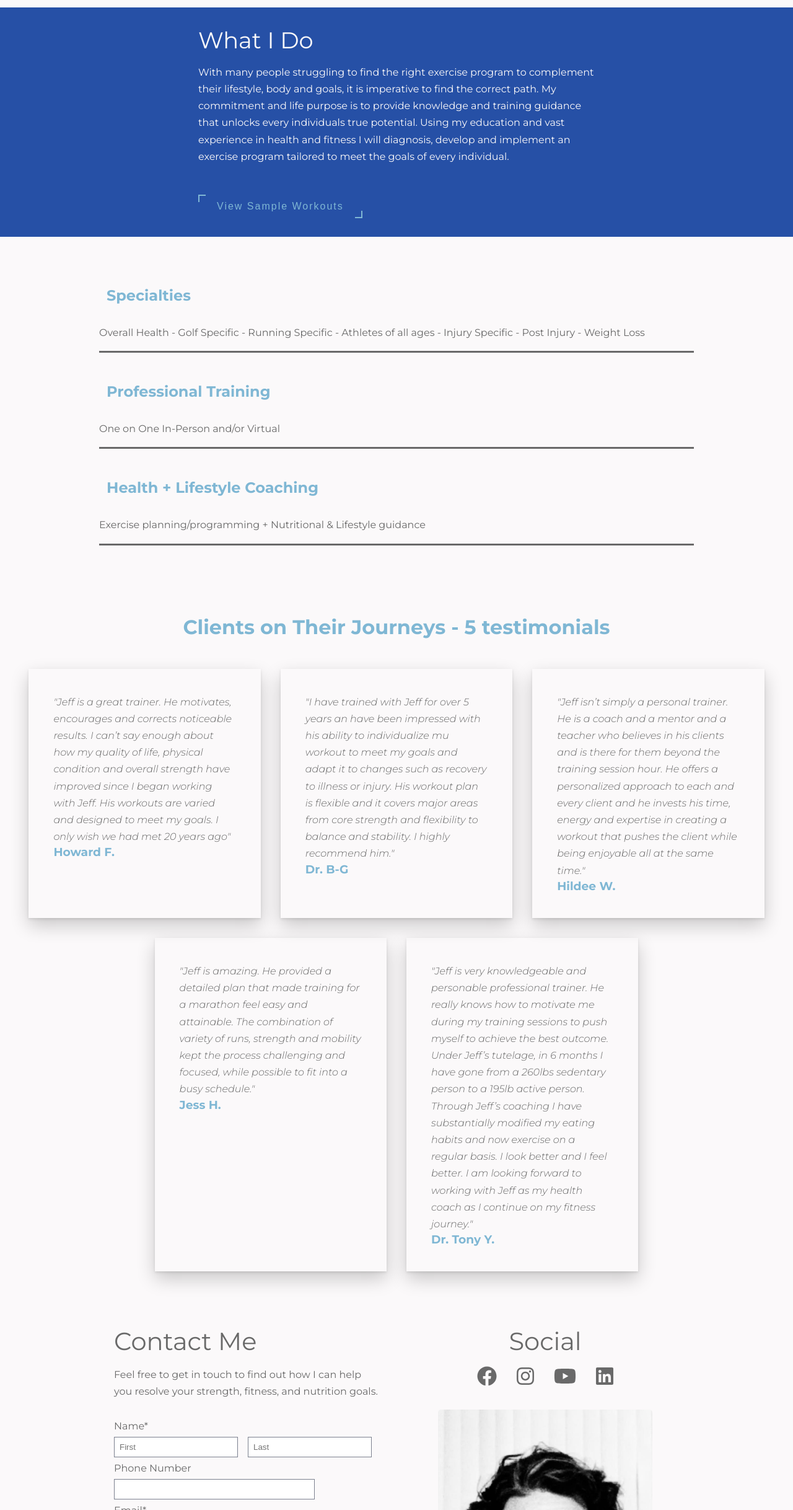
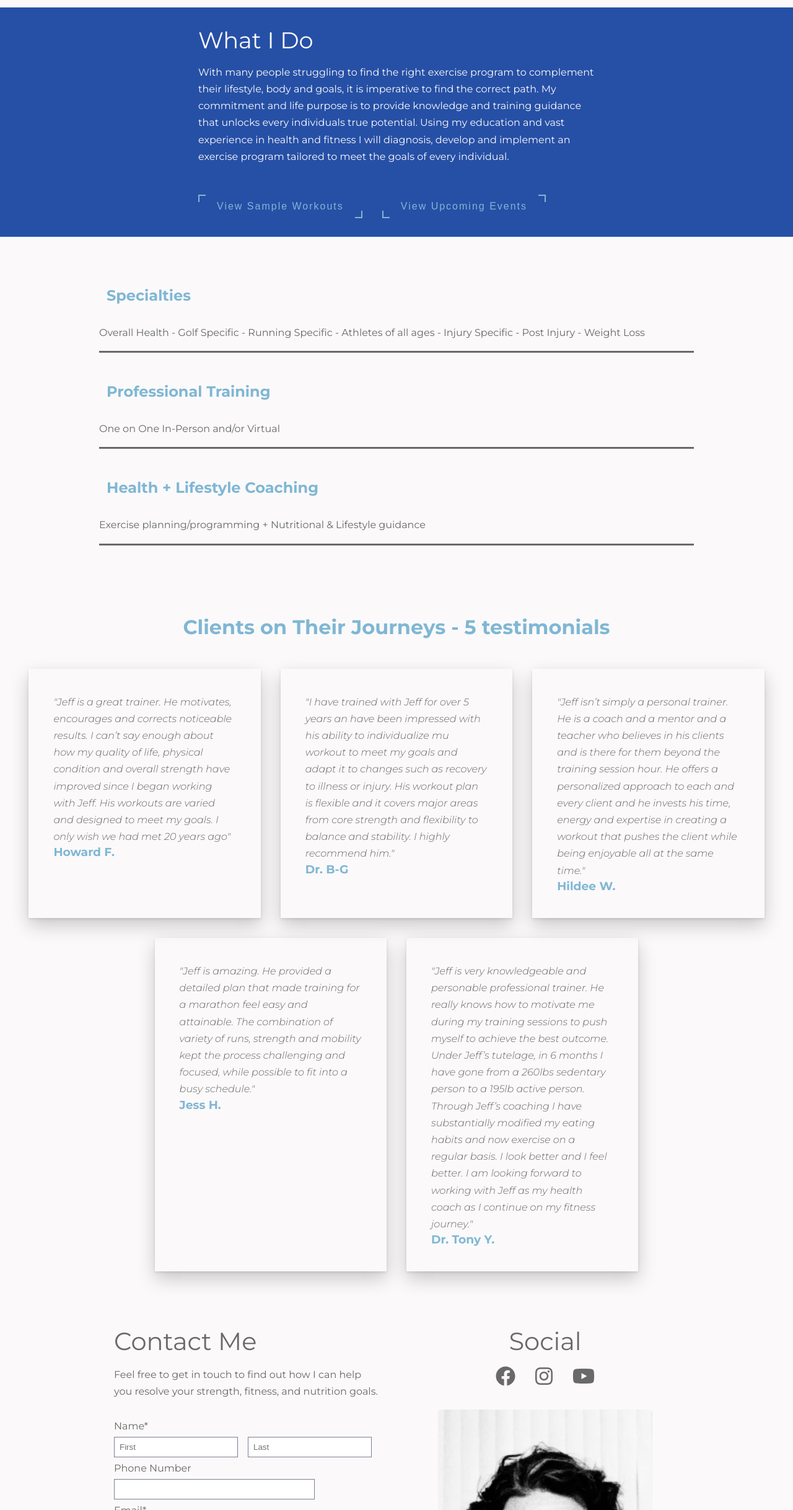
Before and after one commit to rabienasser/The-Y-Factor, a React (Create React App) app in the folder the-y-factor/: page / in a window 1280 px wide. Shown: the part 1556-3992 px from the top of the page at 62% size. Built offline with nearby package versions, Linux system fonts and the light colour scheme.

Commit message:
added pdf

```diff
--- a/the-y-factor/src/components/ContactForm/ContactForm.jsx
+++ b/the-y-factor/src/components/ContactForm/ContactForm.jsx
@@ -1,4 +1,4 @@
-import React, { useState, useEffect } from "react";
+import React, { useState } from "react";
 import emailjs from "emailjs-com";
 import { Button } from "../../styles";
 import { StyledForm, Section, Name } from "./ContactForm.style";
@@ -47,14 +47,9 @@ const ContactForm = () => {
       e.preventDefault();
 
       if (formValid(error, first, email, message)) {
-         // CHANGE TO JEFF'S
-         // const serviceId = "service_w4vrero";
-         // const templateId = "template_vs3b8ao";
-         // const userId = "user_qCUT3nvHFrnaW2xXo6dib";
-
-         const serviceId = "service_nqexvun";
-         const templateId = "template_awi0uin";
-         const userId = "user_hxm9LVmlOrq85ProZYEwO";
+         const serviceId = "service_w4vrero";
+         const templateId = "template_vs3b8ao";
+         const userId = "user_qCUT3nvHFrnaW2xXo6dib";
          const templateParams = {
             first,
             last,
@@ -177,9 +172,7 @@ const ContactForm = () => {
             Submit
          </Button>
          {emailSent && !generalError && (
-            <span>
-               Thank you for your message, I will be in touch in no time!
-            </span>
+            <span>Thank you for your message, I will be in touch soon!</span>
          )}
          {generalError && (
             <span className="errorMsg">
--- a/the-y-factor/src/components/Home/AboutSection/AboutSection.style.js
+++ b/the-y-factor/src/components/Home/AboutSection/AboutSection.style.js
@@ -20,9 +20,6 @@ export const About = styled.div`
       text-align: center;
       padding: 3rem 0;
       margin-bottom: 15rem;
-   }
-   @media (max-width: 550px) {
-      margin-bottom: 12rem;
    }
    @media (device-width: 375px) and (device-height: 812px) {
       margin-bottom: 5rem;
--- a/the-y-factor/src/components/Home/Contact/Contact.jsx
+++ b/the-y-factor/src/components/Home/Contact/Contact.jsx
@@ -40,7 +40,7 @@ const Contact = () => {
                   >
                      <motion.li variants={socialAnim}>
                         <a
-                           href="https://www.facebook.com/"
+                           href="https://www.facebook.com/jeffrey.yannarell"
                            target="_blank"
                            rel="noreferrer"
                         >
@@ -52,7 +52,7 @@ const Contact = () => {
                      </motion.li>
                      <motion.li variants={socialAnim}>
                         <a
-                           href="https://www.instagram.com/"
+                           href="https://www.instagram.com/jeffreydoo23/"
                            target="_blank"
                            rel="noreferrer"
                         >
@@ -70,18 +70,6 @@ const Contact = () => {
                         >
                            <FontAwesomeIcon
                               icon={["fab", "youtube"]}
-                              className="icon"
-                           />
-                        </a>
-                     </motion.li>
-                     <motion.li variants={socialAnim}>
-                        <a
-                           href="https://www.linkedin.com/"
-                           target="_blank"
-                           rel="noreferrer"
-                        >
-                           <FontAwesomeIcon
-                              icon={["fab", "linkedin"]}
                               className="icon"
                            />
                         </a>
--- a/the-y-factor/src/components/Home/Services/Services.jsx
+++ b/the-y-factor/src/components/Home/Services/Services.jsx
@@ -1,8 +1,9 @@
 import React from "react";
 import Toggle from "../../Toggle";
+import pdf from "../../../events/trail-running_1.pdf";
 import { Link } from "react-router-dom";
 import { useScroll } from "../../UseScroll";
-import { Button } from "../../../styles";
+import { Button, AltButton } from "../../../styles";
 import { scrollReveal } from "../../../animation";
 import { AnimateSharedLayout } from "framer-motion";
 import { Container, Description } from "./Services.style";
@@ -26,9 +27,14 @@ const Services = () => {
                   goals of every individual.
                </p>
 
-               <Link to="/sample-workouts">
-                  <Button>View Sample Workouts</Button>
-               </Link>
+               <div className="buttons">
+                  <Link to="/sample-workouts">
+                     <Button>View Sample Workouts</Button>
+                  </Link>
+                  <a href={pdf} target="_blank" rel="noreferrer">
+                     <AltButton right>View Upcoming Events</AltButton>
+                  </a>
+               </div>
             </div>
          </Description>
          <Container
--- a/the-y-factor/src/components/Home/Services/Services.style.js
+++ b/the-y-factor/src/components/Home/Services/Services.style.js
@@ -47,6 +47,25 @@ export const Description = styled(motion.div)`
 
       p:first-of-type {
          margin-bottom: 2rem;
+         @media (max-width: 550px) {
+            margin-bottom: 0;
+         }
+      }
+
+      .buttons {
+         display: flex;
+         width: 100%;
+
+         @media (max-width: 550px) {
+            flex-direction: column;
+         }
+
+         a {
+            @media (max-width: 550px) {
+               margin: 5px 0;
+               text-align: center;
+            }
+         }
       }
    }
 `;
--- a/the-y-factor/src/pages/Workouts/SampleWorkouts.jsx
+++ b/the-y-factor/src/pages/Workouts/SampleWorkouts.jsx
@@ -9,7 +9,16 @@ const SampleWorkouts = () => {
    return (
       <div>
          <Navbar />
-         <Box sx={{ px: "10rem" }}>
+         <Box
+            sx={{
+               px: {
+                  xs: "0",
+                  sm: "2rem",
+                  md: "5rem",
+                  lg: "10rem",
+               },
+            }}
+         >
             <ExerciseTable />
             <ExerciseAccordion />
          </Box>
--- a/the-y-factor/src/styles.js
+++ b/the-y-factor/src/styles.js
@@ -18,6 +18,9 @@ export const Button = styled(motion.button)`
    @media (max-width: 850px) {
       padding: 10px 15px;
       font-size: 0.8rem;
+   }
+   @media (max-width: 550px) {
+      width: 75%;
    }
 
    &:hover {
@@ -71,3 +74,37 @@ export const Button = styled(motion.button)`
 export const Hide = styled.div`
    overflow: hidden;
 `;
+
+export const AltButton = styled(Button)`
+   &:before {
+      content: "";
+      position: absolute;
+      top: 0;
+      right: 0;
+      left: auto;
+      width: 10px;
+      height: 10px;
+      border-top: 2px solid
+         ${(props) => (props.grey ? "var(--dark-grey)" : "var(--third-color)")};
+      border-right: 2px solid
+         ${(props) => (props.grey ? "var(--dark-grey)" : "var(--third-color)")};
+      border-left: none;
+      transition: 0.5s;
+   }
+
+   &:after {
+      content: "";
+      position: absolute;
+      bottom: 0;
+      left: 0;
+      right: auto;
+      width: 10px;
+      height: 10px;
+      border-bottom: 2px solid
+         ${(props) => (props.grey ? "var(--dark-grey)" : "var(--third-color)")};
+      border-left: 2px solid
+         ${(props) => (props.grey ? "var(--dark-grey)" : "var(--third-color)")};
+      border-right: none;
+      transition: 0.5s;
+   }
+`;
```
Also changed, not shown: 1 other file (tests, documents, lock files or other folders).
